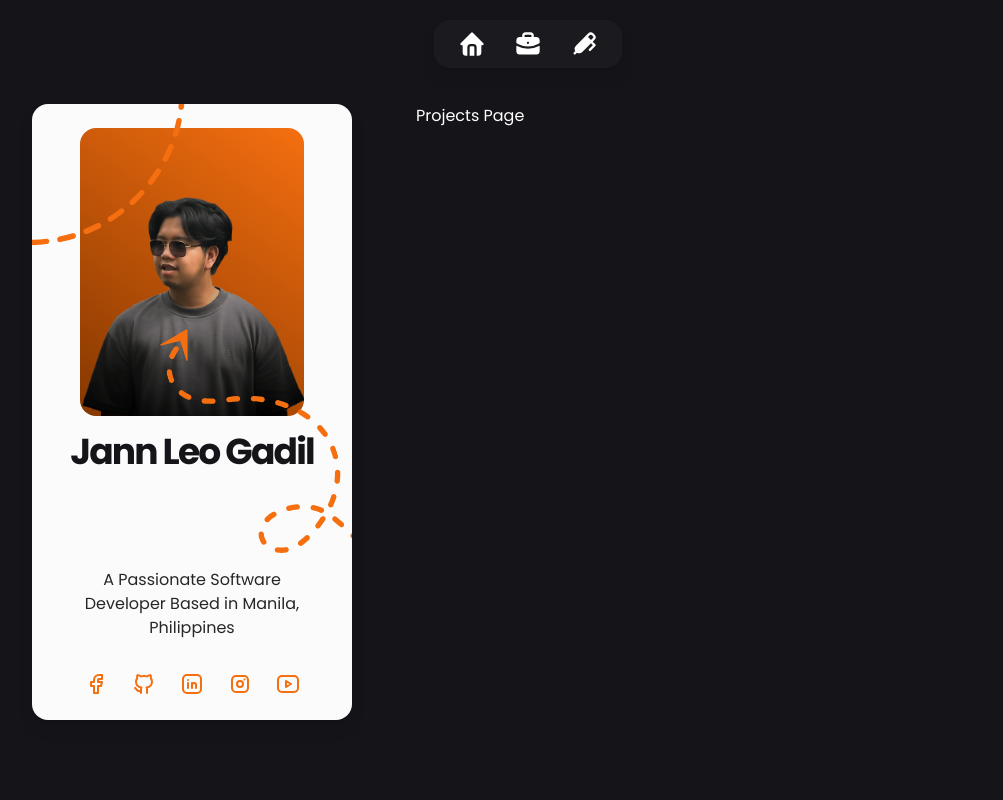
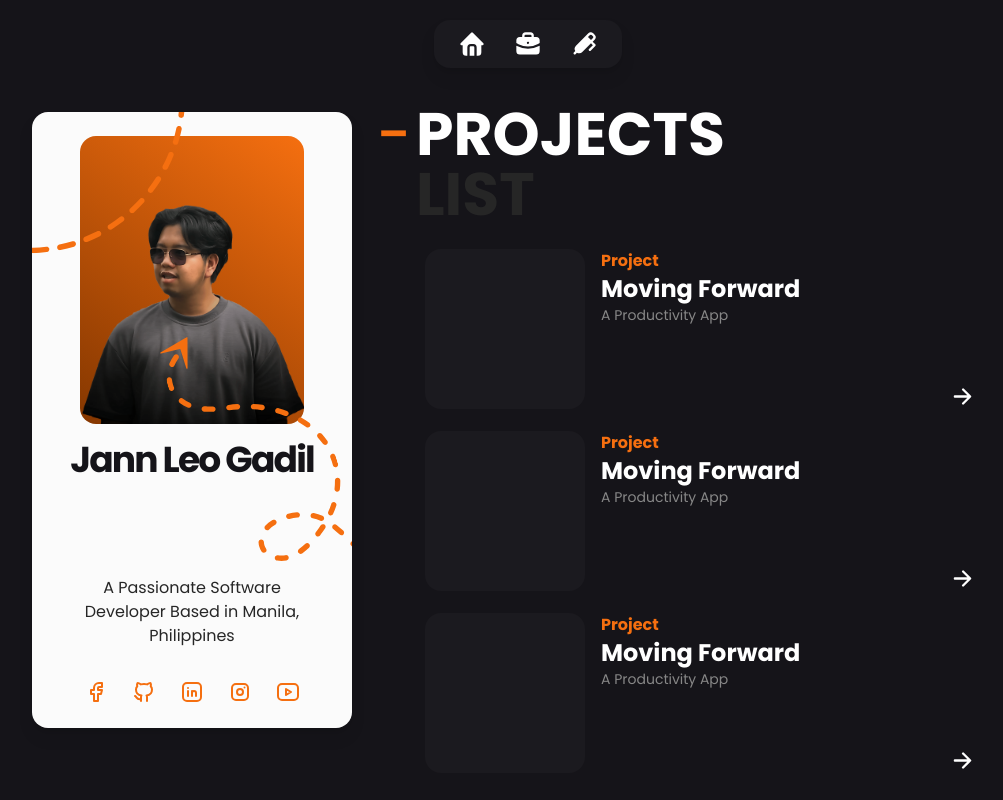
Before and after one commit to leogadddd/portfolio, a Next.js app: page /projects in a window 1280 px wide. Shown: the whole page, without its empty margins (112-1115 px from the left). Built offline with nearby package versions, Linux system fonts and the light colour scheme.

Commit message:
before reset

```diff
--- /dev/null
+++ b/src/app/(app)/components/projectslist/projectslist.section.tsx
@@ -0,0 +1,28 @@
+import React from "react";
+import ProjectsCard from "@/components/recentprojects/card.recentprojects";
+
+const projects = [{}, {}, {}];
+
+const ProjectsListSection = () => {
+  return (
+    <div className="flex-1 w-full">
+      <div className="max-w-[576px] mx-auto lg:mx-0 text-6xl font-bold uppercase text-center lg:text-left">
+        <h1 className="relative">
+          <span className="hidden lg:block absolute top-1/2 -translate-y-1/2 -left-10 text-[--color-accent] font-medium">
+            -
+          </span>
+          Projects
+        </h1>
+        <h2 className="text-[--color-dark-accent-2]">List</h2>
+      </div>
+
+      <div className="mt-4 flex flex-col gap-1 max-w-[576px] mx-auto lg:mx-0">
+        {projects.map((item, index) => {
+          return <ProjectsCard key={`projects-${item}-${index}`} />;
+        })}
+      </div>
+    </div>
+  );
+};
+
+export default ProjectsListSection;
--- a/src/app/(app)/layout.tsx
+++ b/src/app/(app)/layout.tsx
@@ -13,11 +13,9 @@ export default function AppLayout({
           <div className="relative">
             <ProfileCard />
           </div>
-					<div className="flex flex-col gap-12">
-						{children}
-					</div>
+          <div className="flex flex-col gap-12 w-full">{children}</div>
         </div>
       </div>
     </>
-	)
+  );
 }
--- a/src/app/(app)/projects/page.tsx
+++ b/src/app/(app)/projects/page.tsx
@@ -1,9 +1,9 @@
-
+import ProjectsListSection from "@/components/projectslist/projectslist.section";
 
 export default function Projects() {
-	return (
-		<div className="">
-			Projects Page
-		</div>
-	);
+  return (
+    <div className="">
+      <ProjectsListSection />
+    </div>
+  );
 }
--- a/src/app/(dashboard)/editor/components/editor/extensions.ts
+++ b/src/app/(dashboard)/editor/components/editor/extensions.ts
@@ -174,7 +174,7 @@ const placeholderExtension = Placeholder.configure({
         return `Heading ${node.attrs.level}`;
       }
       if (node.type.name === "paragraph") {
-        return "Press '/' for commands";
+        return "Enter Text or Press '/' for commands";
       }
       return "";
     }
--- a/src/app/(dashboard)/editor/components/editor/tailwindeditor.tsx
+++ b/src/app/(dashboard)/editor/components/editor/tailwindeditor.tsx
@@ -20,7 +20,6 @@ import {
 } from "novel";
 import { generateHTML, generateJSON } from "@tiptap/html";
 import hljs from "highlight.js";
-import { defaultEditorContent } from "@/lib/editor/content";
 import { defaultExtensions } from "@/components/editor/extensions";
 import { uploadFn } from "@/components/editor/image.upload";
 import {
@@ -56,14 +55,6 @@ const TailwindAdvancedEditor: React.FC<TailwindAdvancedEditorProps> = ({
   const [openColor, setOpenColor] = useState(false);
   const [openLink, setOpenLink] = useState(false);
   const [openAI, setOpenAI] = useState(false);
-
-  const highlightCodeblocks = (content: string) => {
-    const doc = new DOMParser().parseFromString(content, "text/html");
-    doc.querySelectorAll("pre code").forEach((el) => {
-      hljs.highlightElement(el as HTMLElement);
-    });
-    return new XMLSerializer().serializeToString(doc);
-  };
 
   const debouncedUpdates = useDebouncedCallback((editor: EditorInstance) => {
     const json = editor.getJSON();
```
Also changed, not shown: src/app/(dashboard)/layout.tsx (+4 -5 lines). Lines whose indentation alone changed are shown as unchanged.
